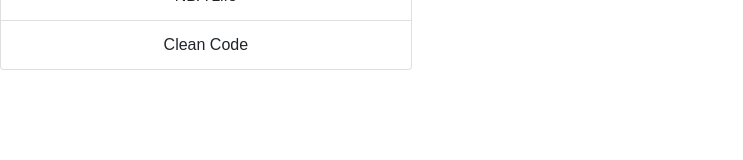
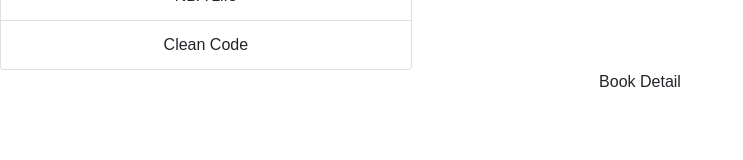
Before and after one commit to jeffreicher/React-Redux-Projects, a React (Create React App) app in the folder redux-book/: page / in a window 1280 px wide. Shown: the part 127-287 px from the top of the page, without its empty margins (0-743 px from the left). Built offline with nearby package versions, Linux system fonts and the light colour scheme.

Commit message:
Created book detail container and import BookDetail to app.js

```diff
--- a/redux-book/src/components/App.js
+++ b/redux-book/src/components/App.js
@@ -2,12 +2,14 @@
 // import logo from '../assets/images/logo.svg';
 import '../assets/css/App.css';
 import BookList from '../containers/book_list';
+import BookDetail from '../containers/book-detail';
 
 class App extends Component {
   render() {
     return (
       <div className="App">
         <BookList />
+        <BookDetail />
       </div>
     );
   }
--- /dev/null
+++ b/redux-book/src/containers/book-detail.js
@@ -0,0 +1,11 @@
+import React, { Component } from 'react';
+
+class BookDetail extends Component {
+    render() {
+        return (
+            <div>Book Detail</div>
+        );
+    };
+};
+
+export default BookDetail;
```
